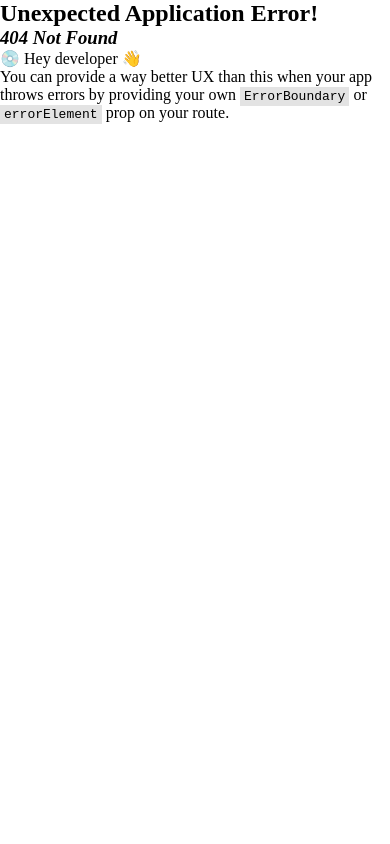
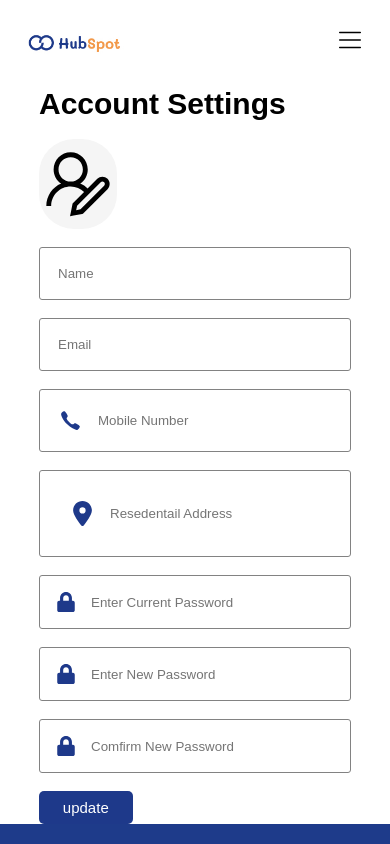
Before and after one commit to DevIsmail-coder/hubspot, a React (Vite) app: page /userAccountSetting in a window 390 px wide. Before the commit this address had no page. Shown: the top 844 px of the page. Built offline with nearby package versions, Linux system fonts and the light colour scheme.

Commit message:
updated the header component

```diff
--- a/src/components/header/Header.jsx
+++ b/src/components/header/Header.jsx
@@ -6,7 +6,6 @@ import { PiListLight } from "react-icons/pi";
 import { MdOutlineClear } from "react-icons/md";
 import { useNavigate } from 'react-router-dom';
 import { useSelector } from 'react-redux';
-// import { token } from '../../global/features';
 
 const Header = () => {
   const navigate = useNavigate();
@@ -77,13 +76,29 @@ const Header = () => {
 
         {dropDown && (
           <div className='Headerdiv1XXdropdown'>
+               <div className='Headerdiv1XXdropdownspan'>
+              <span className='Headerdiv1XXdropdownspanshow'>
+              <button className='Headerdiv1XXdropdownspanbut' onClick={() => showing("signup")}>Sign up</button>
+              {show === "signup" && (
+                <div className='Headerdiv1XXdropdownspanbutdropis'>
+                  <p className='Headerdiv1XXdropdownspanbutdroptag' onClick={() => navigate("/hostsignup")}>Sign up as a host</p>
+                  <p className='Headerdiv1XXdropdownspanbutdroptag' onClick={() => navigate("/usersignup")}>Sign up as a user</p>
+                </div>
+              )}
+              </span>
+              <span className='Headerdiv1XXdropdownspanshow'>
+              <button className='Headerdiv1XXdropdownspanbut' onClick={() => showing("login")}>Login</button>
+              {show === "login" && (
+                <div className='Headerdiv1XXdropdownspanbutdropis'>
+                  <p className='Headerdiv1XXdropdownspanbutdroptag' onClick={() => navigate("/hostlogin")}>Login as a host</p>
+                  <p className='Headerdiv1XXdropdownspanbutdroptag' onClick={() => navigate("/login")}>Login as a user</p>
+                </div>
+              )}
+              </span>
+            </div>
             <p onClick={() => navigate("/")}>Home</p>
             <p onClick={() => navigate("/hostpage")}>Become a host</p>
             <p onClick={() => navigate("/aboutus")}>About Us</p>
-            <span className='Headerdiv1XXdropdownspan'>
-              <button className='Headerdiv1XXdropdownspanbut'>Sign up</button>
-              <button className='Headerdiv1XXdropdownspanbut'>Login</button>
-            </span>
           </div>
         )}
       </div>
--- a/src/components/header/header.css
+++ b/src/components/header/header.css
@@ -154,8 +154,6 @@
         right: 75px;
         bottom: -75px;
         top: 82px;
-        /* z-index: 100; */
-        /* gap: 2px; */
         font-size: 14px;
     }
 }
@@ -208,10 +206,40 @@
 
             .Headerdiv1XXdropdownspan{
                 width: 100%;
-                padding-top: 25px;
+                /* padding-top: 25px; */
                 display: flex;
-                justify-content: flex-end;
+                flex-direction: column;
+                justify-content: center;
                 gap: 10px;
+
+                .Headerdiv1XXdropdownspanshow{
+                    width: 100%;
+                    display: flex;
+                flex-direction: column;
+                align-items: flex-end;
+                justify-content: center;
+                gap: 10px;
+                    /* background-color: blue; */
+                }
+
+                .Headerdiv1XXdropdownspanbutdropis{
+                    display: flex;
+                    flex-direction: column;
+                    gap: 15px;
+                    cursor: pointer;
+                    padding: 5px 0 5px 0px;
+                }
+
+                .Headerdiv1XXdropdownspanbutdroptag{
+                    padding: 10px;
+                }
+
+                .Headerdiv1XXdropdownspanbutdroptag:hover{
+                    background-color: #1E3C8A;
+                    color: #DCE1EC;
+                    cursor: pointer;
+                    border-radius: 3px 0 3px 0;
+                }
 
                 .Headerdiv1XXdropdownspanbut{
                     width: 30%;
--- a/src/global/features.js
+++ b/src/global/features.js
@@ -36,11 +36,14 @@ const features = createSlice({
             state.hostToken = payload
         },
         logout: (state) => {
-            state.user = {};
             state.userToken = "";
           },
+          hostlogout: (state) => {
+            state.hostToken = "";
+          },
+
     }
 })
 
-export const {userdata, hostdata, isAdmin, isVerified, token, logout, hostTok, hostName} = features.actions
+export const {userdata, hostdata, isAdmin, isVerified, token, logout, hostTok, hostName, hostlogout} = features.actions
 export default features.reducer
--- a/src/pages/allhostdashboard/leftboard/Leftboard.jsx
+++ b/src/pages/allhostdashboard/leftboard/Leftboard.jsx
@@ -7,8 +7,12 @@ import { TbSettings } from "react-icons/tb";
 import { PiNotebook } from "react-icons/pi";
 import { useLocation, useNavigate } from 'react-router-dom';
 import { useUser } from '../../../global/context';
+import { useDispatch } from 'react-redux';
+import { hostlogout } from '../../../global/features';
+
 
 const Leftboard = () => {
+    const dispatch = useDispatch()
     const {dropDown} = useUser()
     const location = useLocation()
     const navigate = useNavigate()
@@ -23,6 +27,11 @@ const Leftboard = () => {
         dropDown()
     }
 
+
+const handleLogOut = () => {
+    navigate("/")
+    dispatch(hostlogout())
+}
 
 
     return (
@@ -46,7 +55,7 @@ const Leftboard = () => {
                         onClick={() => {navigate("/dashboardLayout/password&security")}}>
                         <MdSecurity className='Leftboardmainartspanicon' /> Password & Security </span>
                         <div className={`Leftboardmainartspan ${getActivediv("/dashboardLayout/password&security")}`}
-                        onClick={() => navigate("/")}>
+                        onClick={handleLogOut}>
                         <MdSecurity className='Leftboardmainartspanicon' /> Log out </div>
                 </article>
             </main>
--- a/src/pages/listingspace/Listingspace.jsx
+++ b/src/pages/listingspace/Listingspace.jsx
@@ -2,7 +2,7 @@ import React, { useState } from 'react'
 import './listingspace.css'
 import { useNavigate } from 'react-router-dom';
 import { FaClock } from 'react-icons/fa';
-import { FaPlus, FaMinus } from 'react-icons/fa';
+import { HiUserCircle } from "react-icons/hi";
 import { TfiGallery } from "react-icons/tfi";
 import { createSpace } from '../Hubspotapi';
 import { useSelector } from 'react-redux';
@@ -232,12 +232,12 @@ const handleloading = (parameter) => {
     <div className='Listingspacebody'>
       <div className='Listingspaceheader'>
         <div className='Listingspacelogo'>
-          <img src="/hubspot-logo.png" alt="HubSpot" />
+          <img src='/Frame 2382 (5).png' className='Listingspacelogoimg'  onClick={() => navigate("/")} />
         </div>
         <div className='Listingspacedashboard' onClick={() => navigate("/dashboardLayout/hostdashboard")}>
           <p>Go back to Dashboard</p>
           <div className='Listingspaceprofile'>
-            <div className='Listingspaceprofileicon'></div>
+            <div className='Listingspaceprofileicon'><HiUserCircle  className='Listingspaceprofileiconis'/></div>
           </div>
         </div>
       </div>
@@ -253,7 +253,7 @@ const handleloading = (parameter) => {
                 id='is'
                 accept="image/*"
               />
-              <img src={listData.images[0].imageUrl1 || ""} alt="" className='Listingspacethumbnailimg'/>
+              <img src={listData.images[0].imageUrl1 || ""} alt="" className='Listingspacethumbnailimg' />
             </label>
             <div className='Listingspacemainimagein'>
               <input
@@ -275,7 +275,7 @@ const handleloading = (parameter) => {
                 accept="image/*"
                 id='ism'
               />
-              <img src={listData.images[0].imageUrl2 || ""} alt="" className='Listingspacethumbnailimg'/>
+              <img src={listData.images[0].imageUrl2 || ""} alt="" className='Listingspacethumbnailimg' />
             </label>
             <label htmlFor='isma' className='Listingspacethumbnail'>
               <input type="file" hidden
@@ -285,7 +285,7 @@ const handleloading = (parameter) => {
                 accept="image/*"
                 id='isma'
               />
-              <img src={listData.images[0].imageUrl3 || ""} alt="" className='Listingspacethumbnailimg'/>
+              <img src={listData.images[0].imageUrl3 || ""} alt="" className='Listingspacethumbnailimg' />
             </label>
             <label htmlFor='ismail' className='Listingspacethumbnail'>
               <input type="file" hidden
@@ -295,7 +295,7 @@ const handleloading = (parameter) => {
                 name='imageUrl4'
                 id='ismail'
               />
-              <img src={listData.images[0].imageUrl4 || ""} alt=""  className='Listingspacethumbnailimg'/>
+              <img src={listData.images[0].imageUrl4 || ""} alt="" className='Listingspacethumbnailimg' />
             </label>
             <label htmlFor='ismailx' className='Listingspacethumbnail'>
               <input type="file" hidden
@@ -305,13 +305,36 @@ const handleloading = (parameter) => {
                 name='imageUrl5'
                 id='ismailx'
               />
-              <img src={listData.images[0].imageUrl5 || ""} alt=""  className='Listingspacethumbnailimg'/>
+              <img src={listData.images[0].imageUrl5 || ""} alt="" className='Listingspacethumbnailimg' />
             </label>
           </div>
         </div>
 
         <div className='Listingspaceform'>
           <div className='Listingspaceleft'>
+
+          <div className='Listingspaceformgroup'>
+              <select
+                className='Listingspaceinputselect'
+                name="location"
+                placeholder='location'
+                value={listData.location}
+                onChange={handleInputChange}
+              >
+                <option value="">Choose location</option>
+                <option value="Apapa">Apapa</option>
+                <option value="Festac">Festac</option>
+                <option value="Ago">Ago</option>
+                <option value="Ikeja">Ikeja</option>
+                <option value="Yaba">Yaba</option>
+                <option value="Surulere">Surulere</option>
+                <option value="Ikoyi">Ikoyi</option>
+                <option value="Lekki">Lekki</option>
+                <option value="Magodo">Magodo</option>
+                <option value="Victoria island">Victoria island</option>
+              </select>
+            </div>
+
             <div className='Listingspaceformgroup'>
               <input
                 type="text"
@@ -331,10 +354,8 @@ const handleloading = (parameter) => {
                 onChange={handleInputChange}
               >
                 <option value="">Select space type</option>
-                <option value="office">Office Space</option>
-                <option value="meeting">Meeting Room</option>
-                <option value="event">Event Space</option>
-                <option value="studio">Studio Space</option>
+                <option value="Cowork hub">Cowork hub</option>
+                <option value="Creative space">Creative space</option>
               </select>
             </div>
 
@@ -349,14 +370,6 @@ const handleloading = (parameter) => {
               ></textarea>
             </div>
 
-            <div className='Listingspaceformgroup'>
-              <input
-                name="location"
-                placeholder='location'
-                value={listData.location}
-                onChange={handleInputChange}
-              />
-            </div>
           </div>
 
           <div className='Listingspaceright'>
@@ -407,9 +420,6 @@ const handleloading = (parameter) => {
                       onChange={(e) => handleAvailabilityChange(day, "closing", e.target.value)}
                     />
                   </div>
-
-                  <FaPlus className="icon plus-icon" />
-                  <FaMinus className="icon minus-icon" />
                 </div>
               ))}
             </div>
--- a/src/pages/listingspace/listingspace.css
+++ b/src/pages/listingspace/listingspace.css
@@ -1,6 +1,6 @@
 .Listingspacebody {
     font-family: -apple-system, BlinkMacSystemFont, 'Segoe UI', Roboto, Oxygen, Ubuntu, Cantarell, 'Open Sans', 'Helvetica Neue', sans-serif;
-    background-color: #f5f5f8;
+    background-color: #FFFFFF;
     min-height: 100vh;
     padding-bottom: 60px;
   }
@@ -35,7 +35,16 @@
     width: 32px;
     height: 32px;
     border-radius: 50%;
-    background-color: #33475b;
+    display: flex;
+    justify-content: center;
+    align-items: center;
+    background-color: #FFFFFF;
+  }
+
+  .Listingspaceprofileiconis{
+    width: 100%;
+    height: 100%;
+    color: #1E398A;
   }
 
   .Listingspacemain {
@@ -125,7 +134,8 @@
    width: 50%;
    display: flex;
    flex-direction: column;
-   gap: 20px;
+   gap: 30px;
+   /* background-color: yellow; */
   }
 
   .Listingspaceright {
@@ -373,7 +383,7 @@
     display: flex;
     align-items: center;
     font-weight: bold;
-    gap: 15px;
+    justify-content: space-between;
   }
 
   .day-header {
@@ -397,8 +407,8 @@
   .availability-row {
     display: flex;
     align-items: center;
-    justify-content: center;
-    gap: 10px;
+    justify-content: space-between;
+    /* gap: 10px; */
   }
 
   .availability-checkbox {
--- /dev/null
+++ b/src/pages/user/useraccount/Useraccount.jsx
@@ -0,0 +1,50 @@
+import React from 'react'
+import './useraccount.css'
+import { IoIosCall } from "react-icons/io";
+import { FaLocationDot } from "react-icons/fa6";
+import { FaLock } from "react-icons/fa";
+import { LiaUserEditSolid } from "react-icons/lia";
+
+const Useraccount = () => {
+  return (
+    <div className='AccountBody'>
+      <div className='Accountmain'>
+        <h3 className='Settings'>Account Settings</h3>
+        <p className='SettingsProfile'>
+        <LiaUserEditSolid  className='SettingsProfileIcon'/>
+        </p>
+        <span className='Securityspan'>
+        <input type="text" placeholder='Name' className='Securityspaninput'/>
+        </span>
+
+         <span className='Securityspan'>
+        <input type="text" placeholder='Email' className='Securityspaninput'/>
+        </span>
+
+       <span className='Securityspan'><IoIosCall  className='SettingIcon'/>
+        <input type="text" placeholder='Mobile Number' className='Securityspaninput'/>
+        </span>
+
+       <span className='Securityspan2'><FaLocationDot className='SettingIcon' />
+        <input type="text" placeholder='Resedentail Address' className='Securityspaninput2'/>
+        </span>
+
+        <span className='Securityspan3'><FaLock  className='SettingIcon2'/>
+        <input type="text" placeholder='Enter Current Password' className='Securityspaninput3'/>
+        </span>
+
+        <span className='Securityspan3'><FaLock className='SettingIcon2'/>
+        <input type="text" placeholder='Enter New Password' className='Securityspaninput3'/>
+        </span>
+
+        <span className='Securityspan3'><FaLock className='SettingIcon2'/>
+        <input type="text" placeholder='Comfirm New Password' className='Securityspaninput3'/>
+        </span>
+
+        <button className='SettingButton'>update</button>
+      </div>
+    </div>
+  )
+}
+
+export default Useraccount
--- /dev/null
+++ b/src/pages/user/useraccount/useraccount.css
@@ -0,0 +1,205 @@
+*{
+    margin: 0%;
+    padding: 0%;
+    box-sizing: border-box;
+}
+.AccountBody{
+    width: 100%;
+    display: flex;
+    font-family: sans-serif;
+    justify-content: center;
+}
+.Accountmain{
+    width: 50%;
+    overflow-y: auto;
+    display: flex;
+    gap: 18px;
+    font-family: sans-serif;
+    flex-direction: column;
+}
+.Settings{
+    width: 60%;
+    font-size: 30px;
+    display: flex;
+    flex-direction: row;
+    background-color: white;
+}
+.SettingsProfile{
+    width: 15%;
+    height: 90px;
+    border-radius: 35px;
+    background-color:whitesmoke;
+
+    .SettingsProfileIcon{
+        width: 100%;
+        height: 100%;
+    }
+}
+.Securityspan{
+    width: 67%;
+    padding: 18px;
+    border: 1px solid #828282;
+    border-radius: 3px;
+    display: flex;
+    align-items: center;
+    gap: 15px;
+    font-size: 15px;
+    color: #1E398A;
+
+    .Securityspaninput{
+        width: 70%;
+        border: none;
+        outline: none;
+    }
+}
+.Securityspan2{
+    width: 67%;
+    padding: 30px;
+    border: 1px solid #828282;
+    border-radius: 3px;
+    display: flex;
+    align-items: center;
+    gap: 15px;
+    font-size: 15px;
+    color: #1E398A;
+
+    .Securityspaninput2{
+        width: 70%;
+        border: none;
+        outline: none;
+    }
+}
+
+.Securityspan3{
+    width: 67%;
+    padding: 16px;
+    border: 1px solid #828282;
+    border-radius: 3px;
+    display: flex;
+    align-items: center;
+    gap: 15px;
+    font-size: 15px;
+    color: #1E398A;
+
+    .Securityspaninput3{
+        width: 70%;
+        border: none;
+        outline: none;
+    }
+}
+.SettingIcon{
+    font-size: 25px;
+}
+.SettingIcon2{
+    font-size: 20px;
+}
+.SettingButton{
+    width: 20%;
+    padding: 8px;
+    font-size: 15px;
+    border-radius: 5px;
+    border: none;
+    color: white;
+    background-color: #1E398A ;
+}
+
+@media screen and (max-width: 800px) {
+
+    .AccountBody{
+        width: 100%;
+        display: flex;
+        justify-content: center;
+        font-family: sans-serif;
+    }
+    .Accountmain{
+        width: 80%;
+        overflow-y: auto;
+        display: flex;
+        gap: 18px;
+        font-family: sans-serif;
+        flex-direction: column;
+    }
+
+    .Settings{
+        width: 80%;
+        font-size: 30px;
+        display: flex;
+        flex-direction: row;
+        background-color: white;
+    }
+
+    .SettingsProfile{
+        width: 25%;
+        height: 90px;
+        border-radius: 35px;
+        background-color:whitesmoke;
+
+        .SettingsProfileIcon{
+            width: 100%;
+            height: 100%;
+        }
+    }
+    .Securityspan{
+        width: 100%;
+        padding: 18px;
+        border: 1px solid #828282;
+        border-radius: 3px;
+        display: flex;
+        align-items: center;
+        gap: 15px;
+        font-size: 15px;
+        color: #1E398A;
+
+        .Securityspaninput{
+            width: 70%;
+            border: none;
+            outline: none;
+        }
+    }
+
+    .Securityspan2{
+        width: 100%;
+        padding: 30px;
+        border: 1px solid #828282;
+        border-radius: 3px;
+        display: flex;
+        align-items: center;
+        gap: 15px;
+        font-size: 15px;
+        color: #1E398A;
+
+        .Securityspaninput2{
+            width: 70%;
+            border: none;
+            outline: none;
+        }
+    }
+
+    .Securityspan3{
+        width: 100%;
+        padding: 16px;
+        border: 1px solid #828282;
+        border-radius: 3px;
+        display: flex;
+        align-items: center;
+        gap: 15px;
+        font-size: 15px;
+        color: #1E398A;
+
+        .Securityspaninput3{
+            width: 70%;
+            border: none;
+            outline: none;
+        }
+    }
+
+    .SettingButton{
+        width: 30%;
+        padding: 8px;
+        font-size: 15px;
+        border-radius: 5px;
+        border: none;
+        color: white;
+        background-color: #1E398A ;
+    }
+}
```
Also changed, not shown: src/App.jsx (+12 -0 lines), src/pages/user/userReview/UserReview.jsx (added, +11 -0 lines), src/pages/user/userReview/userReview.css (added). Lines whose indentation alone changed are shown as unchanged.
